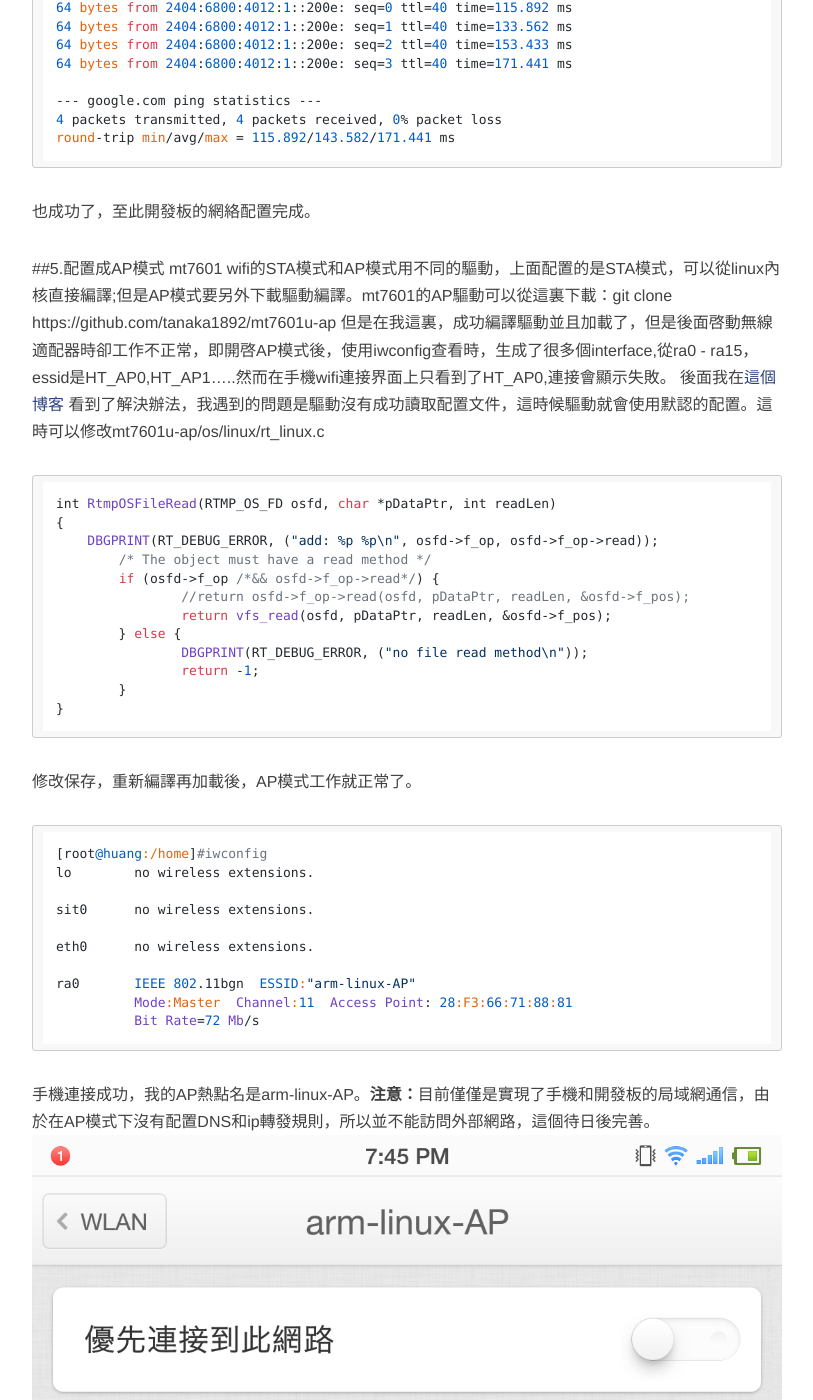
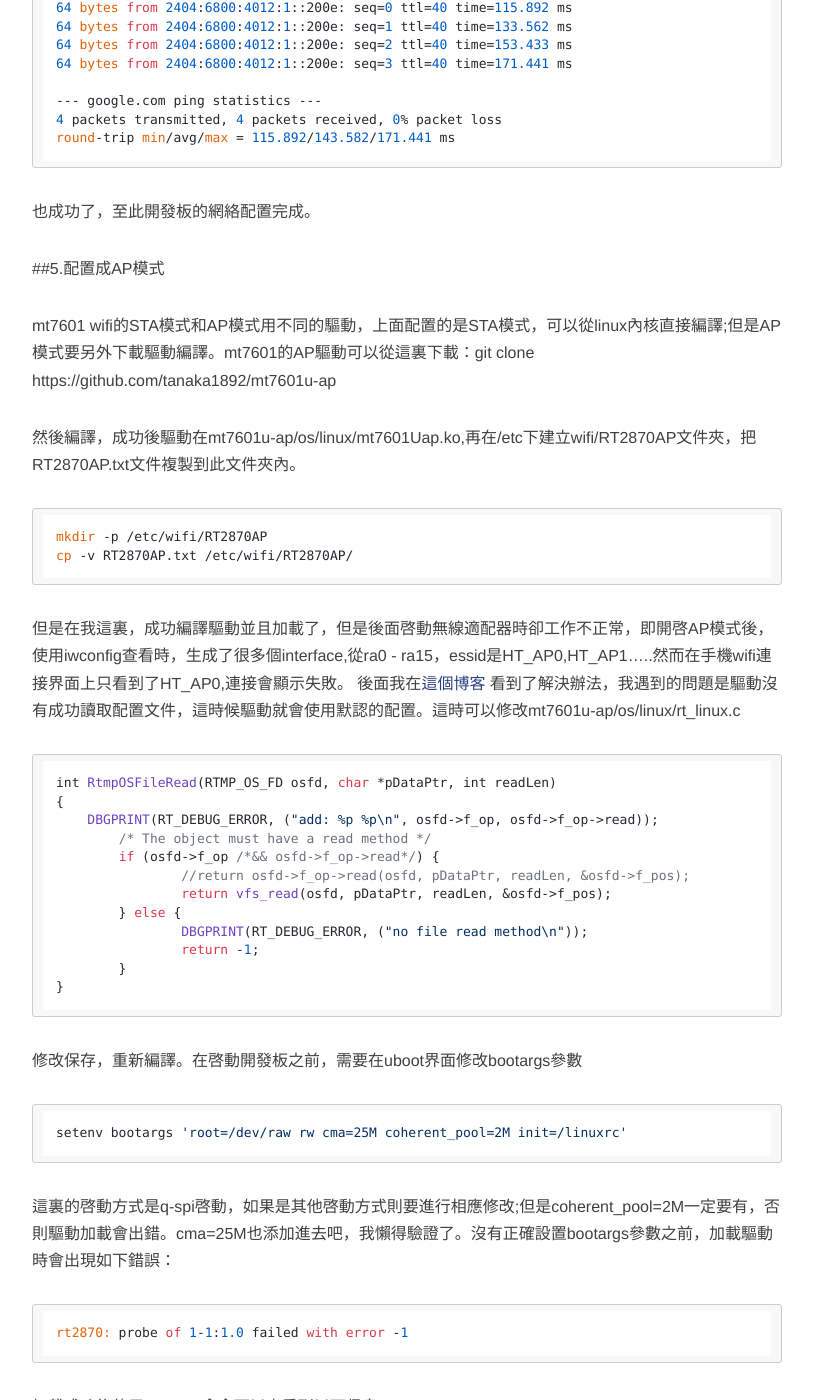
Before and after one commit to huangwenshan1999/huangwenshan1999.github.io, a Jekyll site: the page built from _posts/2018-04-20-mt7601u驅動移植.md, in a window 1280 px wide and 1400 px high, scrolled down 8804 px. Shown: the whole window, without its empty margins (233-1046 px from the left). Built offline with Jekyll 4.4.1, drawn with Linux system fonts in a browser that asks for light colours; nearby versions of some CDN libraries; comment, search, counter and statistics services are not loaded; some of the changed text lies outside the part shown.

Commit message:
modified:   "_posts/2018-04-20-mt7601u\351\251\205\345\213\225\347\247\273\346\244\215.md"

````diff
--- a/_posts/2018-04-20-mt7601u驅動移植.md
+++ b/_posts/2018-04-20-mt7601u驅動移植.md
@@ -282,7 +282,15 @@ round-trip min/avg/max = 115.892/143.582/171.441 ms
 也成功了，至此開發板的網絡配置完成。
 
 ##5.配置成AP模式
+
+
 mt7601 wifi的STA模式和AP模式用不同的驅動，上面配置的是STA模式，可以從linux內核直接編譯;但是AP模式要另外下載驅動編譯。mt7601的AP驅動可以從這裏下載：git clone https://github.com/tanaka1892/mt7601u-ap
+
+然後編譯，成功後驅動在mt7601u-ap/os/linux/mt7601Uap.ko,再在/etc下建立wifi/RT2870AP文件夾，把RT2870AP.txt文件複製到此文件夾內。
+```
+mkdir -p /etc/wifi/RT2870AP
+cp -v RT2870AP.txt /etc/wifi/RT2870AP/
+```
 但是在我這裏，成功編譯驅動並且加載了，但是後面啓動無線適配器時卻工作不正常，即開啓AP模式後，使用iwconfig查看時，生成了很多個interface,從ra0 - ra15，essid是HT_AP0,HT_AP1.....然而在手機wifi連接界面上只看到了HT_AP0,連接會顯示失敗。
 後面我在[這個博客](https://lo-li.net/1290.html) 看到了解決辦法，我遇到的問題是驅動沒有成功讀取配置文件，這時候驅動就會使用默認的配置。這時可以修改mt7601u-ap/os/linux/rt_linux.c
 ```
@@ -299,7 +307,15 @@ int RtmpOSFileRead(RTMP_OS_FD osfd, char *pDataPtr, int readLen)
         }
 }
 ```
-修改保存，重新編譯再加載後，AP模式工作就正常了。
+修改保存，重新編譯。在啓動開發板之前，需要在uboot界面修改bootargs參數
+```
+setenv bootargs 'root=/dev/raw rw cma=25M coherent_pool=2M  init=/linuxrc'
+```
+這裏的啓動方式是q-spi啓動，如果是其他啓動方式則要進行相應修改;但是coherent_pool=2M一定要有，否則驅動加載會出錯。cma=25M也添加進去吧，我懶得驗證了。沒有正確設置bootargs參數之前，加載驅動時會出現如下錯誤：
+```
+rt2870: probe of 1-1:1.0 failed with error -1
+```
+加載成功後使用iwconfig命令可以查看到以下信息。
 ```
 [root@huang:/home]#iwconfig
 lo        no wireless extensions.
````
